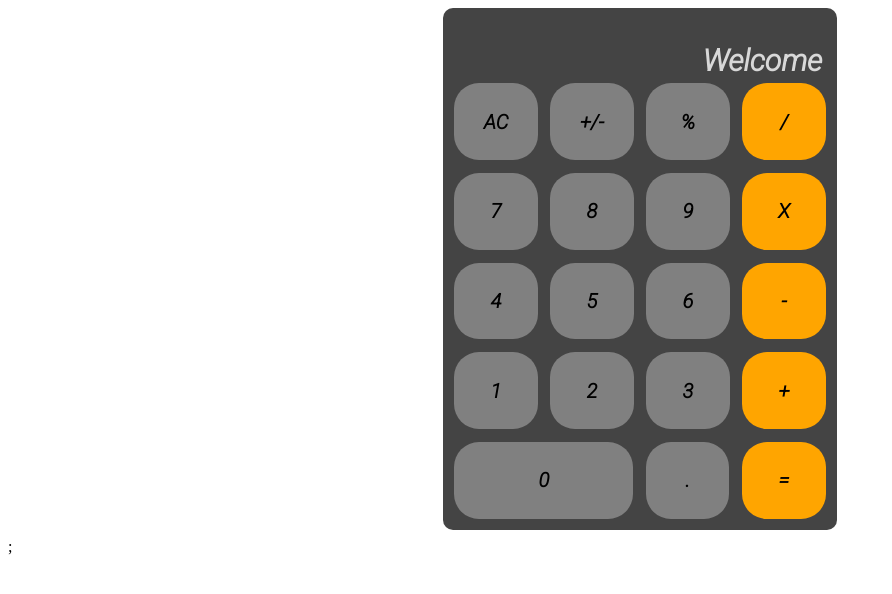
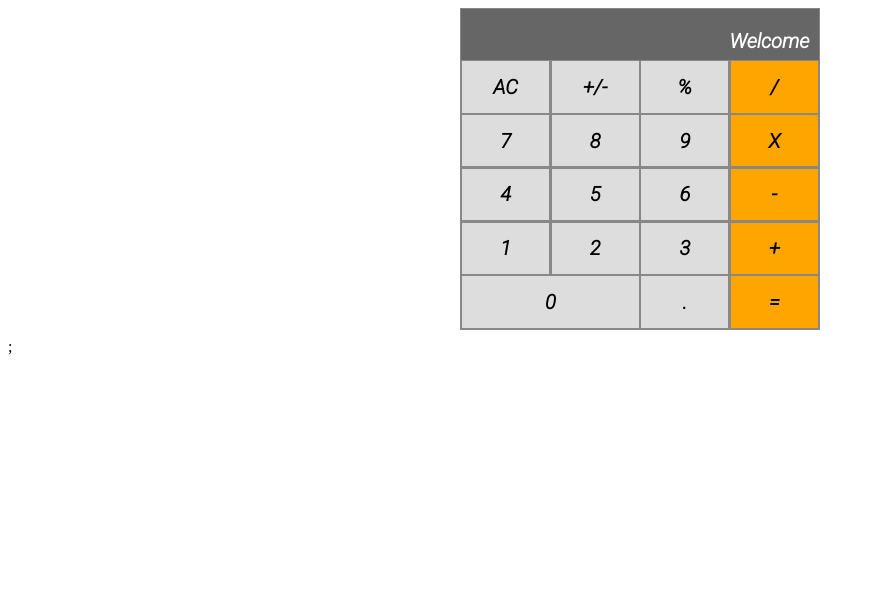
Before and after one commit to JuliCarracedo/math-magicians, a React (Create React App) app: page / in a window 1280 px wide. Shown: the top 594 px of the page, without its empty margins (0-892 px from the left). Built offline with nearby package versions, Linux system fonts and the light colour scheme.

Commit message:
Change style and delete commented code

```diff
--- a/src/index.css
+++ b/src/index.css
@@ -3,41 +3,40 @@
 .button {
   display: flex;
   width: 7vw;
-  height: 6vw;
+  height: 4vw;
   font-size: 20px;
   justify-content: center;
   align-items: center;
-  border-radius: 25px;
-  margin: 0.5vw;
+  margin: 0.1vw;
 }
 
 .big-button {
   display: flex;
-  width: 15vw;
-  height: 6vw;
+  width: 14.2vw;
+  height: 4vw;
   font-size: 20px;
   justify-content: center;
   align-items: center;
-  border-radius: 25px;
-  margin: 0.5vw;
+  margin: 0.1vw;
 }
 
 .field {
   display: flex;
-  align-content: end;
+  align-content: center;
   justify-content: end;
-  background-color: #444;
-  color: rgb(216, 216, 216);
-  height: 5vw;
-  font-size: 30px;
+  background-color: #666;
+  color: #fff;
+  height: 4vw;
+  font-size: 20px;
 }
 
 #field-text {
   margin-right: 10px;
+  margin-bottom: 10px;
 }
 
 .gray {
-  background-color: gray;
+  background-color: #ddd;
 }
 
 .orange {
@@ -46,14 +45,13 @@
 
 .row {
   display: flex;
-  width: 30vw;
+  width: 28vw;
 }
 
 .table {
-  background-color: #444;
+  background-color: #888;
   width: fit-content;
-  border-radius: 10px;
-  padding: 5px;
+  padding: 1px;
   margin: auto;
   font-family: 'Roboto', sans-serif;
   font-weight: 900;
```
Also changed, not shown: components/Calculator.js (deleted, +0 -93 lines).
